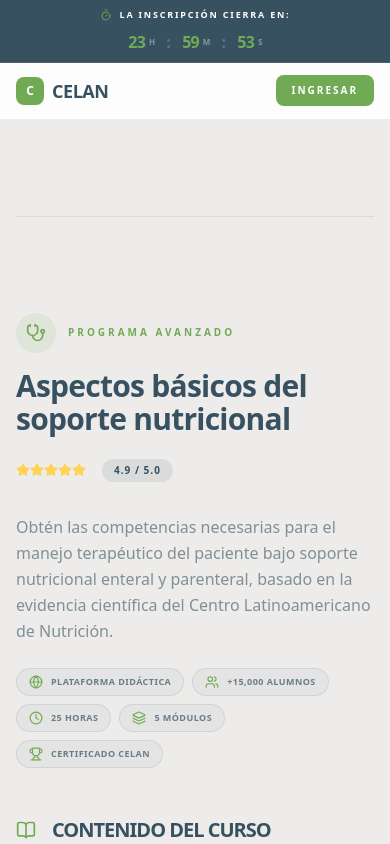
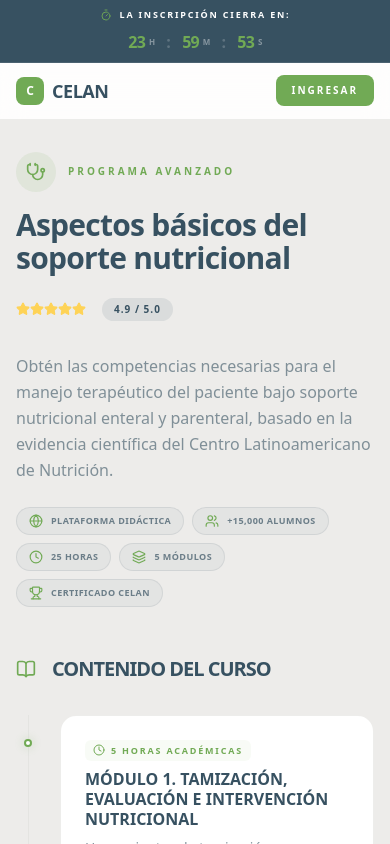
Before and after one commit to JorgeIgnacio666/celan-landing, a Next.js app: page / in a window 390 px wide. Shown: the top 844 px of the page. Built offline with nearby package versions, Linux system fonts and the light colour scheme.

Commit message:
Final polish of spacing and layout synchronization

```diff
--- a/src/app/page.tsx
+++ b/src/app/page.tsx
@@ -204,9 +204,6 @@
             </div>
             </div>
 
-            {/* Separador Móvil Sutil */}
-            <div className="block lg:hidden w-full border-t border-secondary/10 my-16" />
-
           {/* Sidebar / CTA */}
           <aside className="w-full lg:w-[400px] order-2">
             <div className="lg:sticky lg:top-32">
```
